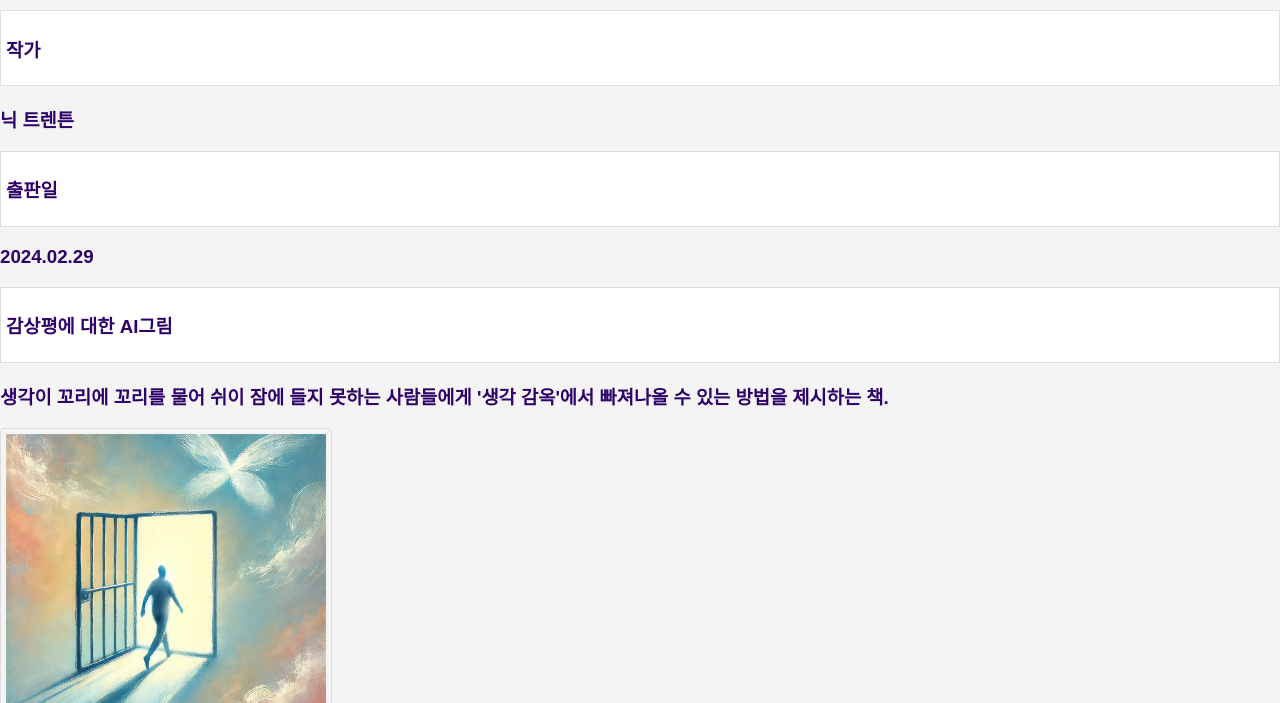
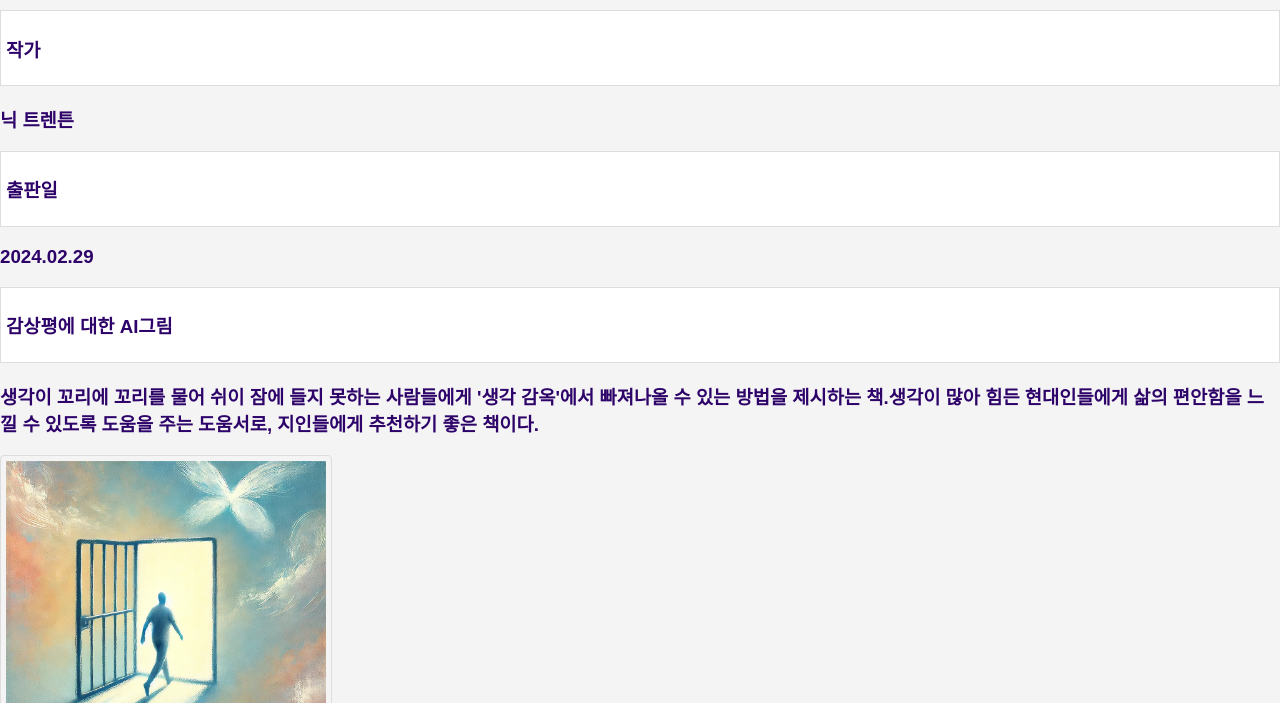
Before and after one commit to sorkanjfgkejswlslek/Booklog, a plain HTML site: page book1.html in a window 1280 px wide. Shown: the part 97-800 px from the top of the page. Drawn offline with Linux system fonts and the light colour scheme.

Commit message:
book1.html

```diff
--- a/book1.html
+++ b/book1.html
@@ -16,7 +16,7 @@
     <li><h3>출판일</h3></li>
     <h3>2024.02.29</h3>
     <li><h3>감상평에 대한 AI그림</h3></li>
-    <h3>생각이 꼬리에 꼬리를 물어 쉬이 잠에 들지 못하는 사람들에게 '생각 감옥'에서 빠져나올 수 있는 방법을 제시하는 책.<br>
+    <h3>생각이 꼬리에 꼬리를 물어 쉬이 잠에 들지 못하는 사람들에게 '생각 감옥'에서 빠져나올 수 있는 방법을 제시하는 책.생각이 많아 힘든 현대인들에게 삶의 편안함을 느낄 수 있도록 도움을 주는 도움서로, 지인들에게 추천하기 좋은 책이다.<br>
     </h3>
     <img src="book1.png" alt=생각 중독">
     <li><h3>감상평에 대한 AI평가</h3></li>
```
